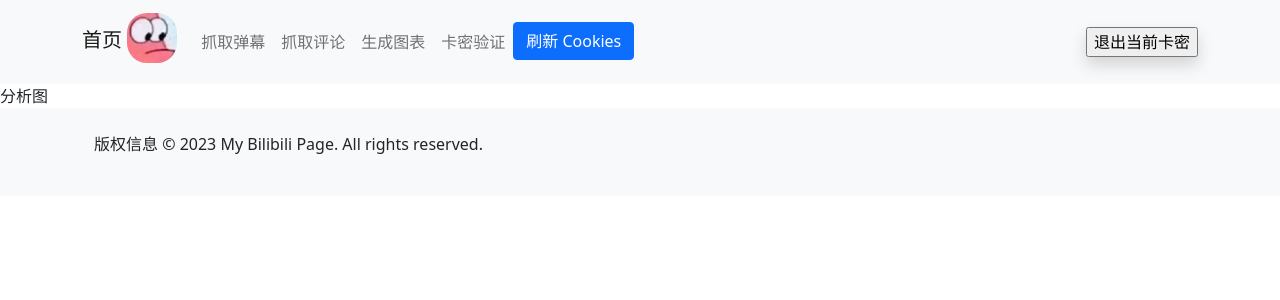
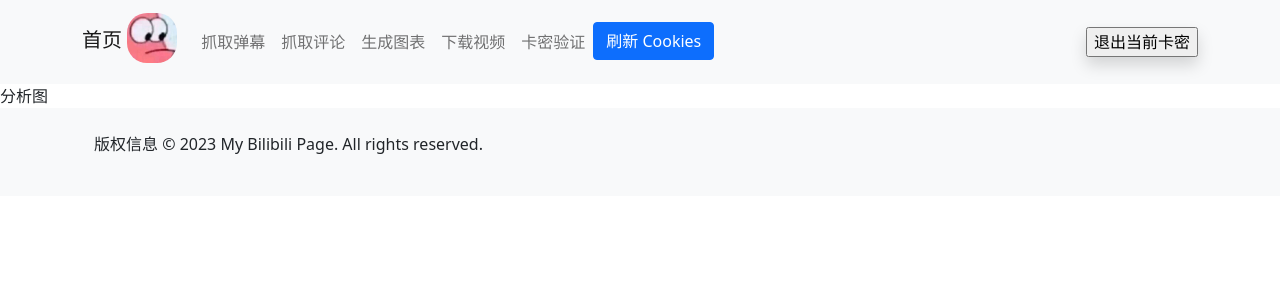
Before and after one commit to daihaojun554/biliscrapy, a Django app: template biliscrapy/templates/analysis.html in a window 1280 px wide. Shown: the top 300 px of the page. Run offline with Django 3.2, Linux system fonts and the light colour scheme; the template is opened without the code that fills it, so the values that code supplies are empty; some libraries are stand-ins or nearby versions.

Commit message:
新增下载视频

```diff
--- a/biliscrapy/templates/base.html
+++ b/biliscrapy/templates/base.html
@@ -36,6 +36,9 @@
                     </li>
                     <li class="nav-item">
                         <a class="nav-link" href="{% url 'generate_chart' %}">生成图表</a>
+                    </li>
+                    <li class="nav-item">
+                        <a class="nav-link" href="{%url 'download_video' %}">下载视频</a>
                     </li>
                     <li class="nav-item">
                         <a class="nav-link" href="{% url 'enter_card' %}">卡密验证</a>
```
Also changed, not shown: 1 other file.
